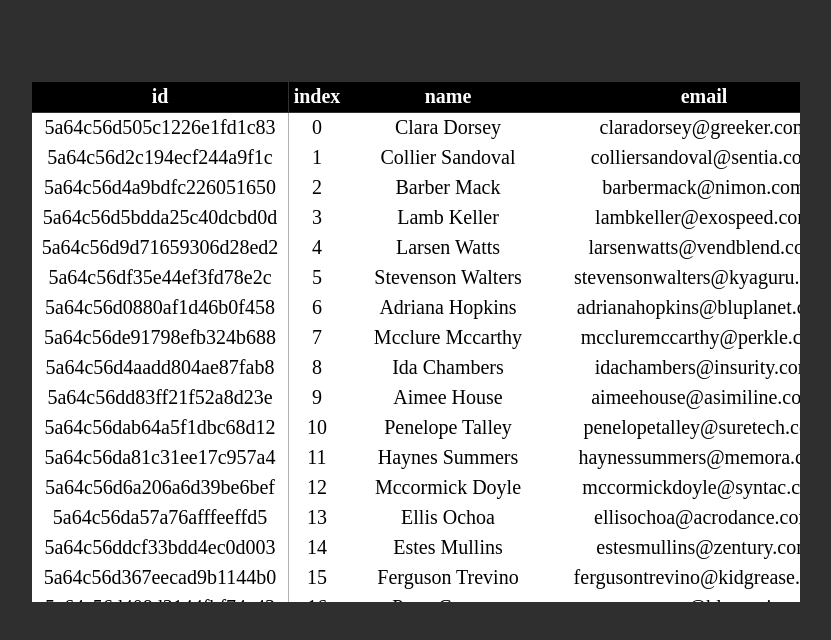
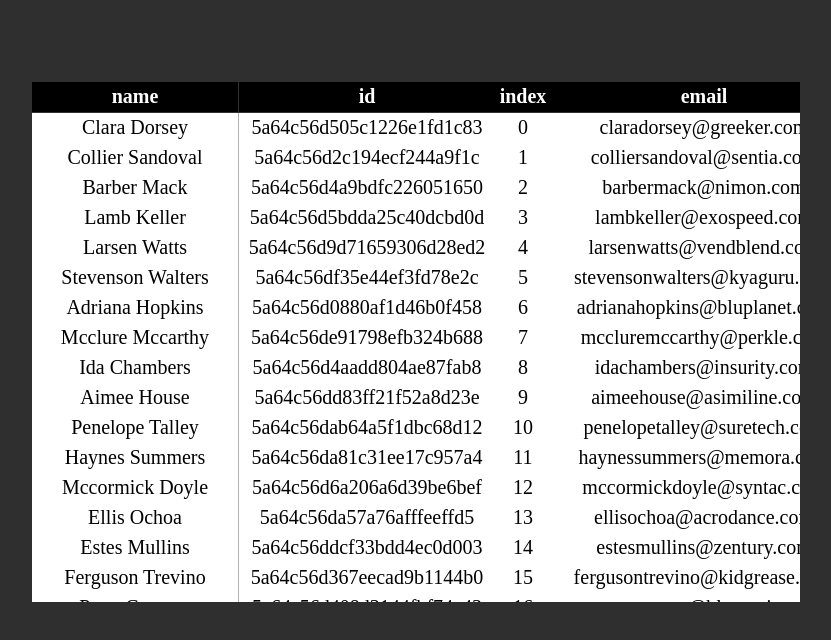
Before and after one commit to Pakopac/my-super-table, a plain HTML site: page index.html in a window 1280 px wide. Shown: the part 118-758 px from the top of the page, without its empty margins (224-1055 px from the left). Drawn offline with Linux system fonts and the light colour scheme.

Commit message:
Make functions

```diff
--- a/script.js
+++ b/script.js
@@ -9,72 +9,104 @@ window.onload = function() {
         element: superTable,
         data: users,
         options: {
-            firstColumn: 'id',
-            rowHeight : 30,
+            firstColumn: 'name',
+            rowHeight: 30,
             rowMouseOver: true,
             rowStyle: 'free',
             fixedHeader: true,
             fixedColumn: true,
-            darkTheme : false,
+            darkTheme: false,
             rowReverse: false
         }
     });
-    function initSuperTable(table){
+
+    function initSuperTable(table) {
+        createLineKeys(table);
+        createTable(table);
+        firstColumn(table);
+        rowHeight(table);
+        var getFirstColumn = document.querySelectorAll('.' + table.options.firstColumn);
+        if(table.options.rowMouseOver !== false) {
+            rowMouseOver(table, getFirstColumn)
+        }
+        if(table.options.rowStyle === "line" || table.options.rowStyle === "zebra") {
+            rowStyleLine(table)
+        }
+        if(table.options.rowStyle === "zebra"){
+            rowStyleZebra(table)
+        }
+        if(table.options.fixedHeader !== false) {
+            fixedHeader(table)
+        }
+        if(table.options.fixedColumn !== false){
+            fixedColumn(table, getFirstColumn)
+        }
+        if(table.options.darkTheme === true){
+            darkTheme(table)
+        }
+        if(table.options.rowReverse === true){
+            rowReverse(table)
+        }
+    }
+
+    function createLineKeys(table) {
         var divKeys = document.createElement('div');
-        divKeys.style.background = 'black';
         divKeys.classList.add("divKeys");
         table.element.appendChild(divKeys);
-
-
         for (var i in table.data) {
             var user = table.data[i];
         }
         for (var j in user) {
             var item = document.createElement('div');
+            divKeys.appendChild(item);
             item.classList.add(j);
-                divKeys.appendChild(item);
             item.innerHTML += j;
-            }
-        var users = document.createElement('div');
-        table.element.appendChild(users);
-        users.classList.add('users');
-
-        for (var i in table.data) {
-            user = table.data[i];
-
-            var divUser = document.createElement('div');
-            divUser.classList.add("divUser");
-
-            users.appendChild(divUser);
-            divUser.innerHTML += '<br>';
-
-            for (var j in user){
-                var itemUser = document.createElement('div');
-                itemUser.classList.add(j);
-                divUser.appendChild(itemUser);
-                itemUser.innerHTML = user[j];
         }
     }
 
-        var firstColumn = document.querySelectorAll('.' + table.options.firstColumn);
-        for (var i=0; i < firstColumn.length; i++){
-            firstColumn[i].style.order = "-1";
+    function createTable(table) {
+        var allUsers = document.createElement('div');
+        allUsers.classList.add('allUsers');
+        table.element.appendChild(allUsers);
+        for (var i in table.data) {
+            user = table.data[i];
+            var line = document.createElement('div');
+            line.classList.add('divUser');
+
+            for (var j in user) {
+                allUsers.appendChild(line)
+                item = document.createElement('div');
+                line.appendChild(item);
+                item.innerHTML += user[j]
+                item.classList.add(j)
+            }
+        }
     }
 
-
-        var allLines = document.querySelectorAll('.divUser');
-         for (var i=0; i < allLines.length; i++){
-             allLines[i].style.background = 'white';
-            allLines[i].style.height = table.options.rowHeight + "px";
-
-             if (table.options.rowMouseOver !== false){
-                allLines[i].onmouseover = function mouseOver() {
-                    if(table.options.fixedColumn !== false && typeof(firstColumn[i]) !== 'undefined') {
-                        for (j = 0; j < firstColumn.length; j++) {
-                            firstColumn[j].style.background = 'inherit'
+    function firstColumn(table) {
+        var getFirstColumn = document.querySelectorAll('.' + table.options.firstColumn);
+        for (var i = 0; i < getFirstColumn.length; i++) {
+            getFirstColumn[i].classList.add('firstColumn');
         }
     }
-                    else{
+
+    function rowHeight(table) {
+        var allLines = document.querySelectorAll('.divUser');
+        for (var i = 0; i < allLines.length; i++) {
+            allLines[i].style.height = table.options.rowHeight + "px";
+        }
+    }
+
+    function rowMouseOver(table, getFirstColumn) {
+        allLines = document.querySelectorAll('.divUser')
+        for (var i = 0; i < allLines.length; i++) {
+                allLines[i].onmouseover = function() {
+                    if (table.options.fixedColumn !== false && typeof(getFirstColumn[i]) !== 'undefined') {
+                        for (j = 0; j < getFirstColumn.length; j++) {
+                            getFirstColumn[j].style.background = 'inherit'
+                        }
+                    }
+                    else {
                         var id = document.querySelectorAll('.id');
                         for (j = 0; j < id.length; j++) {
                             id[j].style.background = 'inherit'
@@ -82,7 +114,7 @@ window.onload = function() {
                     }
                     this.style.background = '#5B5A55';
                 };
-                if (table.options.darkTheme === true){
+                if (table.options.darkTheme === true) {
                     allLines[i].onmouseout = function () {
                         this.style.background = '#000'
                     }
@@ -91,12 +123,16 @@ window.onload = function() {
                     this.style.background = '#fff'
                 }
             }
+    }
 
+    function rowStyleLine(table) {
+        allLines = document.querySelectorAll('.divUser');
+        for (var i=0; i < allLines.length; i++) {
+            allLines[i].classList.add('styleLine');
+        }
+    }
 
-             if (table.options.rowStyle === "line" || table.options.rowStyle === "zebra"){
-                 allLines[i].style.borderTop = '1.5px solid rgba(98, 98, 98, 0.30)'
-             }
-             if (table.options.rowStyle === "zebra"){
+    function rowStyleZebra(table) {
             var evenLine = document.querySelectorAll('.divUser:nth-child(2n+1)');
             for (var j=0; j < evenLine.length; j++){
                 evenLine[j].style.background = '#989898';
@@ -107,41 +143,34 @@ window.onload = function() {
                 }
             }
     }
-             if(table.options.darkTheme === true){
-                 document.querySelector('body').style.background = '#989898';
-                 document.querySelector('.title').style.color = 'black';
-                 divKeys.style.background = '#e3e3e3';
-                 divKeys.style.color = 'black';
-                 allLines[i].style.color = '#e3e3e3';
-                 allLines[i].style.background = 'black'
+
+    function fixedHeader(table){
+        var LineKeys = document.querySelector('.divKeys');
+        LineKeys.classList.add('fixedHeader')
     }
 
-             if (table.options.rowReverse === true){
-                 document.querySelector('.users').style.display = 'flex';
-                 document.querySelector('.users').style.flexWrap = 'wrap-reverse';
+    function fixedColumn(table, getFirstColumn) {
+        var LineKeys = document.querySelector('.divKeys');
+        for (var i=0; i < getFirstColumn.length; i++){
+            getFirstColumn[i].classList.add('fixedColumn');
+            getFirstColumn[i].style.background = getFirstColumn[i].parentElement.style.background;
+            LineKeys.style.zIndex = '1';
         }
     }
 
-        if(table.options.fixedHeader !== false) {
-            var LineKeys = document.querySelector('.divKeys');
-            LineKeys.style.position = 'sticky';
-            LineKeys.style.top = '0';
-            LineKeys.style.borderBottom = '1.5px solid rgba(98,98,98,0.5)'
-        }
-        function fixedColumn(firstColumn) {
-            for (var i=0; i < firstColumn.length; i++){
-                firstColumn[i].style.position = 'sticky';
-                firstColumn[i].style.borderRight = '1.5px solid rgba(98, 98, 98, 0.50)';
-                firstColumn[i].style.background = firstColumn[i].parentElement.style.background;
-                divKeys.style.zIndex = '1';
-                firstColumn[i].style.left = '0';
+    function darkTheme(table){
+        LineKeys = document.querySelector('.divKeys');
+        document.querySelector('body').style.background = '#989898';
+        document.querySelector('.title').style.color = 'black';
+        LineKeys.classList.add('darkThemeKeys');
+        allLines = document.querySelectorAll('.divUser');
+        for (var i=0; i < allLines.length; i++) {
+            allLines[i].classList.add('darkThemeLines')
         }
     }
-        if(table.options.fixedColumn !== false && typeof(firstColumn[i]) !== 'undefined'){
-           fixedColumn(firstColumn)
-        }
-        else if (table.options.fixedColumn !== false && typeof(firstColumn[i]) === 'undefined'){
-             fixedColumn(document.querySelectorAll('.id'))
+
+    function rowReverse(table){
+        allUsers = document.querySelector('.allUsers');
+        allUsers.classList.add('rowReverse')
     }
 }
-};
--- a/styles.css
+++ b/styles.css
@@ -36,6 +36,9 @@ body{
     height: 30px;
     display: flex;
     flex-direction: row;
+}
+.divUser {
+    background: white;
 }
 .divKeys {
     background: black;
@@ -84,3 +87,35 @@ body{
 .registered {
     min-width: 300px;
 }
+.firstColumn{
+    order: -1;
+}
+.styleLine{
+    border-top: 1.5px solid rgba(98, 98, 98, 0.30);
+}
+.styleZebra{
+    background: #989898;
+}
+.fixedHeader{
+    position: sticky;
+    top: 0;
+    border-bottom: 1.5px solid rgba(98,98,98,0.5);
+}
+.fixedColumn{
+    background: inherit;
+    position: sticky;
+    left: 0;
+    border-right: 1.5px solid rgba(98, 98, 98, 0.50);
+}
+.darkThemeKeys{
+    background: #e3e3e3;
+    color: black;
+}
+.darkThemeLines{
+    background: black;
+    color: #e3e3e3;
+}
+.rowReverse{
+    display: flex;
+    flex-wrap: wrap-reverse;
+}
```
Also changed, not shown: index.html (+2 -2 lines). Lines whose indentation alone changed are shown as unchanged.
